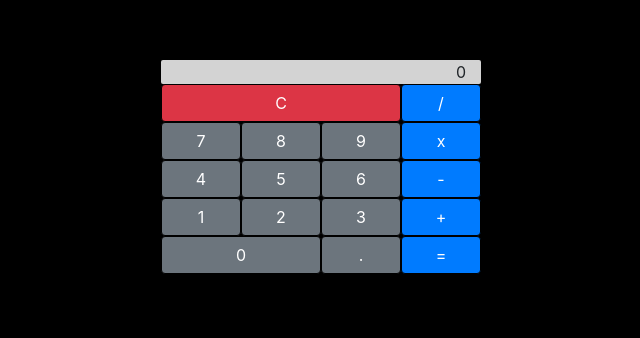
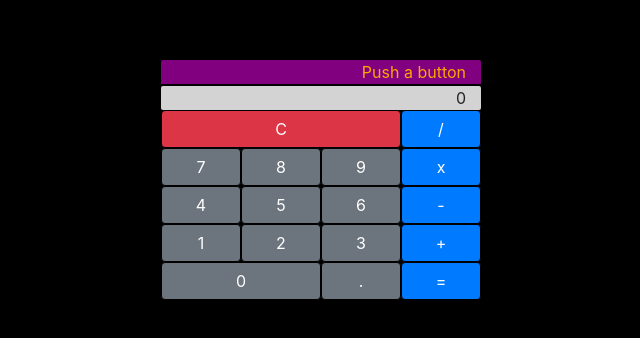
Before and after one commit to sandrockcstm/calculator, a React (Create React App) app: page / in a window 1280 px wide. Shown: the part 132-470 px from the top of the page, without its empty margins (319-959 px from the left). Built offline with nearby package versions, Linux system fonts and the light colour scheme.

Commit message:
Added formula field

```diff
--- a/src/App.css
+++ b/src/App.css
@@ -8,6 +8,14 @@ body {
   border-radius: 2px;
 }
 
+#formula {
+  text-align: right;
+  background-color: purple;
+  color: orange;
+  border-radius: 2px;
+  border-bottom: 2px solid black;
+}
+
 .btn {
   border: 1px solid;
   border-color: black;
--- a/src/App.jsx
+++ b/src/App.jsx
@@ -1,36 +1,55 @@
 import React, { Component } from "react";
 import "../node_modules/bootstrap/dist/css/bootstrap.min.css";
 import "./App.css";
+
+const operators = /[+\-x/]/;
 
 class App extends Component {
   constructor(props) {
     super(props);
 
     this.state = {
-      display: "0"
+      display: "0",
+      formula: "Push a button"
     };
 
     this.handleInput = this.handleInput.bind(this);
     this.handleClear = this.handleClear.bind(this);
   }
 
+  //Logic for display
   handleInput(x) {
+    //Doesn't allow for multiple starting 0s
     if (this.state.display === 0 && x === "0") {
       this.setState({ display: "0" });
       return;
-    } else if (x !== 0 && x !== "." && this.state.display === "0") {
+    }
+    //Allows for operators to follow a zero
+    else if (x.match(operators)) {
+      this.setState({ display: this.state.display + x });
+    }
+    //Removes the default 0 if preceding conditions aren't met
+    else if (x !== 0 && x !== "." && this.state.display === "0") {
       this.setState({ display: x });
-    } else if (this.state.display.match(/\.{1,}/g) && x == ".") {
+    }
+    //Doesn't allow for consecutive decimals
+    else if (this.state.display.match(/\.{1,}/g) && x == ".") {
       return;
-    } else {
+    }
+    //Otherwise concat x to the string
+    else {
       this.setState({ display: this.state.display + x });
       return;
     }
   }
 
   handleClear() {
-    this.setState({ display: 0 });
+    this.setState({ display: "0", formula: "0" });
     return;
+  }
+
+  handleFormula(y) {
+    this.setState({ formula: `{$formula} {y}` });
   }
 
   render() {
@@ -38,6 +57,11 @@ class App extends Component {
       <React.Fragment>
         <div className="col-md-6" />
         <div className="container col-md-3">
+          <div className="row">
+            <div id="formula" className="container-fluid">
+              {this.state.formula}
+            </div>
+          </div>
           <div className="row">
             <div id="display" className="container-fluid">
               {this.state.display}
```
